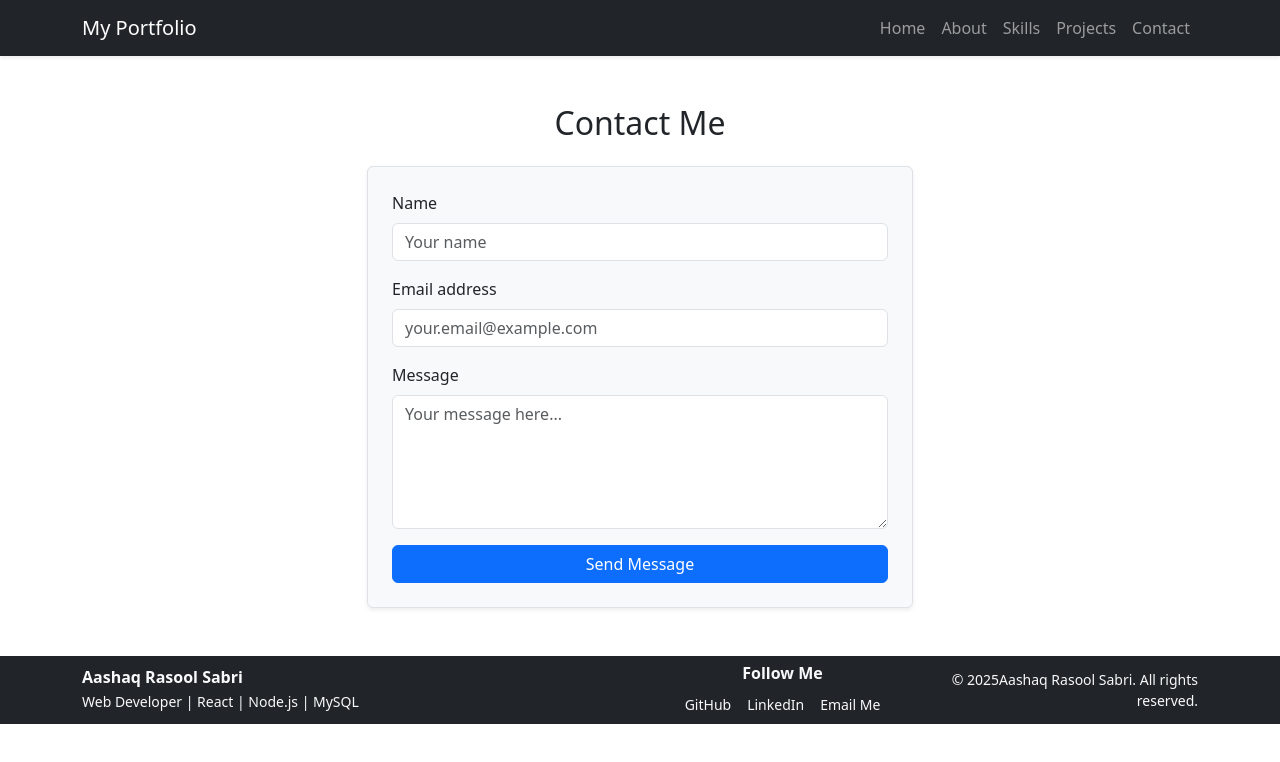
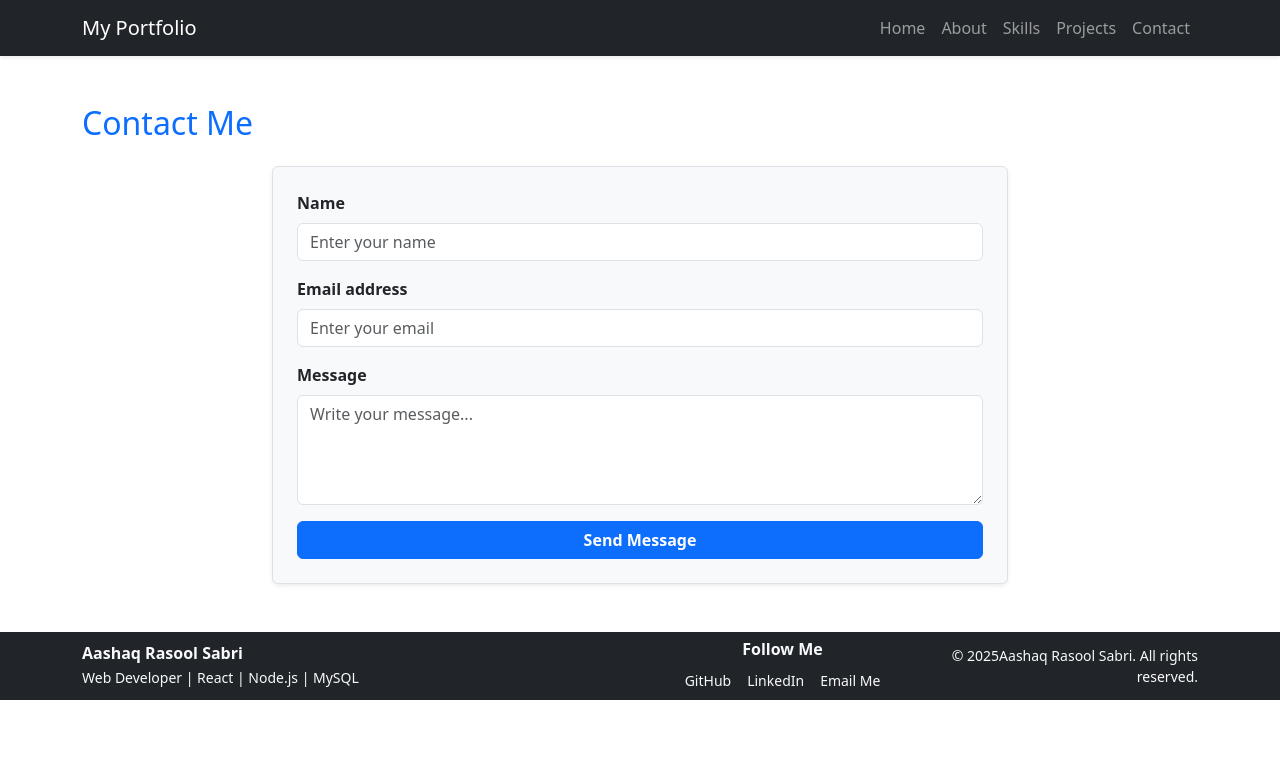
Before and after one commit to aliahmd007/Portfolio, a React (Create React App) app: page /contact in a window 1280 px wide. Shown: the top 762 px of the page. Built offline with nearby package versions, Linux system fonts and the light colour scheme.

Commit message:
Upload s

```diff
--- a/src/components/Contact.js
+++ b/src/components/Contact.js
@@ -1,101 +1,5 @@
-// import React, { useState } from 'react';
-// import { Container, Row, Col, Form, Button } from 'react-bootstrap';
-// import 'bootstrap/dist/css/bootstrap.min.css';
-
-// const Contact = () => {
-//   const [formData, setFormData] = useState({
-//     name: '',
-//     email: '',
-//     message: '',
-//   });
-
-//   const handleChange = (e) =>
-//     setFormData({ ...formData, [e.target.name]: e.target.value });
-
-//   const handleSubmit = async (e) => {
-//     e.preventDefault();
-
-//     try {
-//       const response = await fetch('https://portfolio-hfwa.vercel.app/contact/send-email', {
-//         method: 'POST',
-//         headers: { 'Content-Type': 'application/json' },
-//         body: JSON.stringify(formData),
-//       });
-
-//       const data = await response.json();
-//       alert(data.message);
-
-//       // Reset form after successful submission
-//       if (response.ok) {
-//         setFormData({ name: '', email: '', message: '' });
-//       }
-//     } catch (error) {
-//       console.error('Error sending message:', error);
-//       alert('Failed to send message. Please try again later.');
-//     }
-//   };
-
-//   return (
-//     <Container className="mt-5 mb-5">
-//       <h2 className="mb-4 text-primary">Contact Me</h2>
-//       <Row className="justify-content-center">
-//         <Col md={8}>
-//           <Form className="p-4 border rounded shadow-sm bg-light" onSubmit={handleSubmit}>
-//             <Form.Group className="mb-3" controlId="formName">
-//               <Form.Label className="fw-bold">Name</Form.Label>
-//               <Form.Control
-//                 type="text"
-//                 name="name"
-//                 value={formData.name}
-//                 placeholder="Enter your name"
-//                 onChange={handleChange}
-//                 required
-//               />
-//             </Form.Group>
-
-//             <Form.Group className="mb-3" controlId="formEmail">
-//               <Form.Label className="fw-bold">Email address</Form.Label>
-//               <Form.Control
-//                 type="email"
-//                 name="email"
-//                 value={formData.email}
-//                 placeholder="Enter your email"
-//                 onChange={handleChange}
-//                 required
-//               />
-//             </Form.Group>
-
-//             <Form.Group className="mb-3" controlId="formMessage">
-//               <Form.Label className="fw-bold">Message</Form.Label>
-//               <Form.Control
-//                 as="textarea"
-//                 rows={4}
-//                 name="message"
-//                 value={formData.message}
-//                 placeholder="Write your message..."
-//                 onChange={handleChange}
-//                 required
-//               />
-//             </Form.Group>
-
-//             <Button variant="primary" type="submit" className="w-100 fw-bold">
-//               Send Message
-//             </Button>
-//           </Form>
-//         </Col>
-//       </Row>
-//     </Container>
-//   );
-// };
-
-// export default Contact;
-
-
-
-
-
 import React, { useState } from 'react';
-import { Container, Row, Col, Form, Button, Alert, Spinner } from 'react-bootstrap';
+import { Container, Row, Col, Form, Button } from 'react-bootstrap';
 import 'bootstrap/dist/css/bootstrap.min.css';
 
 const Contact = () => {
@@ -104,113 +8,78 @@ const Contact = () => {
     email: '',
     message: '',
   });
-  const [isSubmitting, setIsSubmitting] = useState(false);
-  const [status, setStatus] = useState({ show: false, type: '', message: '' });
 
-  const handleChange = (e) => {
+  const handleChange = (e) =>
     setFormData({ ...formData, [e.target.name]: e.target.value });
-  };
 
   const handleSubmit = async (e) => {
     e.preventDefault();
-    setIsSubmitting(true);
-    setStatus({ show: false, type: '', message: '' });
 
     try {
-      const response = await fetch('https://vercel-back-eight.vercel.app/api/send-email', {
+      const response = await fetch('https://portfolio-hfwa.vercel.app/contact/send-email', {
         method: 'POST',
-        headers: {
-          'Content-Type': 'application/json',
-          'Accept': 'application/json'
-        },
-        mode: 'cors', // Explicitly set CORS mode
-        credentials: 'include', // Include credentials if needed
+        headers: { 'Content-Type': 'application/json' },
         body: JSON.stringify(formData),
       });
 
-      if (!response.ok) {
-        const errorData = await response.json();
-        throw new Error(errorData.message || 'Failed to send message');
+      const data = await response.json();
+      alert(data.message);
+
+      // Reset form after successful submission
+      if (response.ok) {
+        setFormData({ name: '', email: '', message: '' });
       }
-
-      const data = await response.json();
-      setStatus({ show: true, type: 'success', message: data.message });
-      setFormData({ name: '', email: '', message: '' });
     } catch (error) {
-      console.error('Error:', error);
-      setStatus({
-        show: true,
-        type: 'danger',
-        message: error.message || 'Failed to send message. Please try again later.'
-      });
-    } finally {
-      setIsSubmitting(false);
+      console.error('Error sending message:', error);
+      alert('Failed to send message. Please try again later.');
     }
   };
 
   return (
-    <Container className="my-5" id="contact">
-      <h2 className="text-center mb-4">Contact Me</h2>
+    <Container className="mt-5 mb-5">
+      <h2 className="mb-4 text-primary">Contact Me</h2>
       <Row className="justify-content-center">
-        <Col md={8} lg={6}>
-          {status.show && (
-            <Alert variant={status.type} onClose={() => setStatus({...status, show: false})} dismissible>
-              {status.message}
-            </Alert>
-          )}
-
-          <Form onSubmit={handleSubmit} className="p-4 border rounded shadow-sm bg-light">
-            <Form.Group className="mb-3">
-              <Form.Label>Name</Form.Label>
+        <Col md={8}>
+          <Form className="p-4 border rounded shadow-sm bg-light" onSubmit={handleSubmit}>
+            <Form.Group className="mb-3" controlId="formName">
+              <Form.Label className="fw-bold">Name</Form.Label>
               <Form.Control
                 type="text"
                 name="name"
                 value={formData.name}
-                placeholder="Your name"
+                placeholder="Enter your name"
                 onChange={handleChange}
                 required
               />
             </Form.Group>
 
-            <Form.Group className="mb-3">
-              <Form.Label>Email address</Form.Label>
+            <Form.Group className="mb-3" controlId="formEmail">
+              <Form.Label className="fw-bold">Email address</Form.Label>
               <Form.Control
                 type="email"
                 name="email"
                 value={formData.email}
-                placeholder="your.email@example.com"
+                placeholder="Enter your email"
                 onChange={handleChange}
                 required
               />
             </Form.Group>
 
-            <Form.Group className="mb-3">
-              <Form.Label>Message</Form.Label>
+            <Form.Group className="mb-3" controlId="formMessage">
+              <Form.Label className="fw-bold">Message</Form.Label>
               <Form.Control
                 as="textarea"
-                rows={5}
+                rows={4}
                 name="message"
                 value={formData.message}
-                placeholder="Your message here..."
+                placeholder="Write your message..."
                 onChange={handleChange}
                 required
               />
             </Form.Group>
 
-            <Button
-              variant="primary"
-              type="submit"
-              disabled={isSubmitting}
-              className="w-100"
-            >
-              {isSubmitting ? (
-                <>
-                  <Spinner as="span" animation="border" size="sm" role="status" aria-hidden="true" />
-                  <span className="ms-2">Sending...</span>
-                </>
-              ) : (
-                'Send Message'
-              )}
+            <Button variant="primary" type="submit" className="w-100 fw-bold">
+              Send Message
             </Button>
           </Form>
         </Col>
@@ -220,3 +89,7 @@ const Contact = () => {
 };
 
 export default Contact;
+
+
+//  try {
+//       const response = await fetch('https://vercel-back-eight.vercel.app/api/send-email'
```
